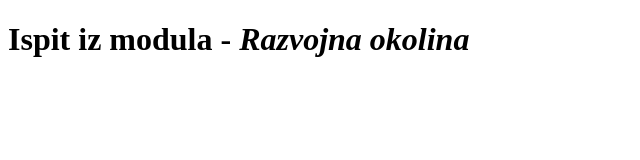
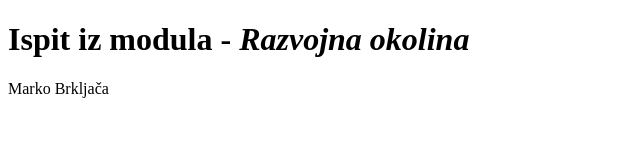
Before and after one commit to mpavic-algebra/razvojna-okolina-parcijalni, a plain HTML site: page dist/index.html in a window 1280 px wide. Shown: the whole page, without its empty margins (0-640 px from the left). Drawn offline with Linux system fonts and the light colour scheme.

Commit message:
parcijalni ispit:marko brkljaca

```diff
--- a/dist/index.html
+++ b/dist/index.html
@@ -7,5 +7,6 @@
 </head>
 <body>
     <h1>Ispit iz modula - <i>Razvojna okolina </i></h1>
+    <p>Marko Brkljača</p>
 </body>
 </html>
```
